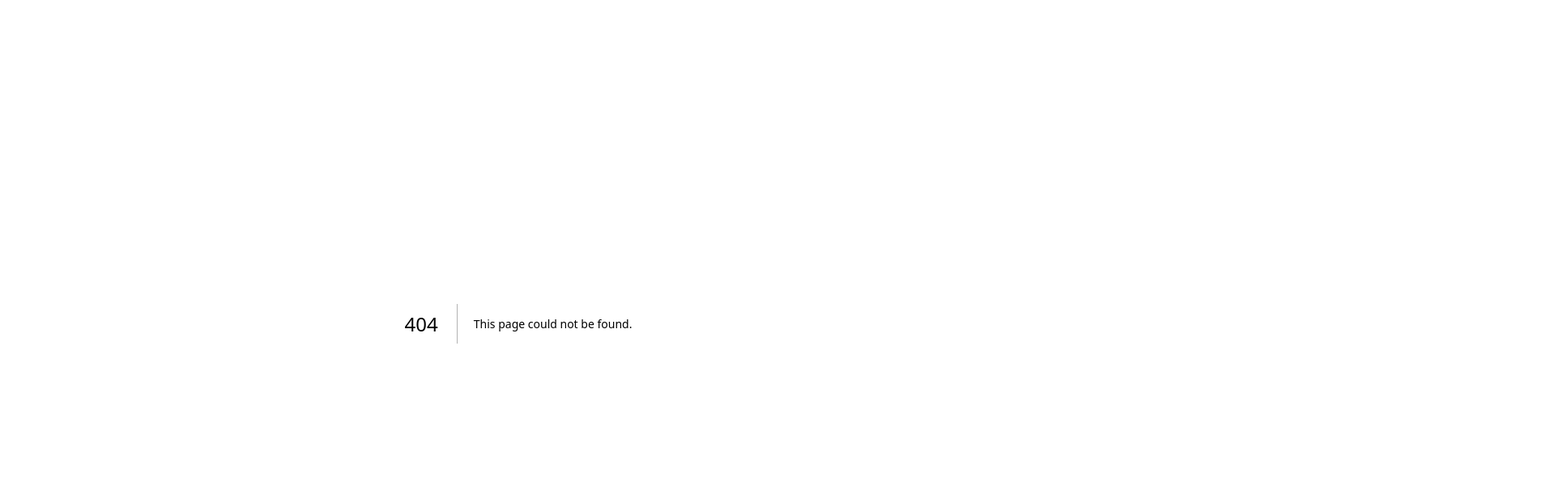
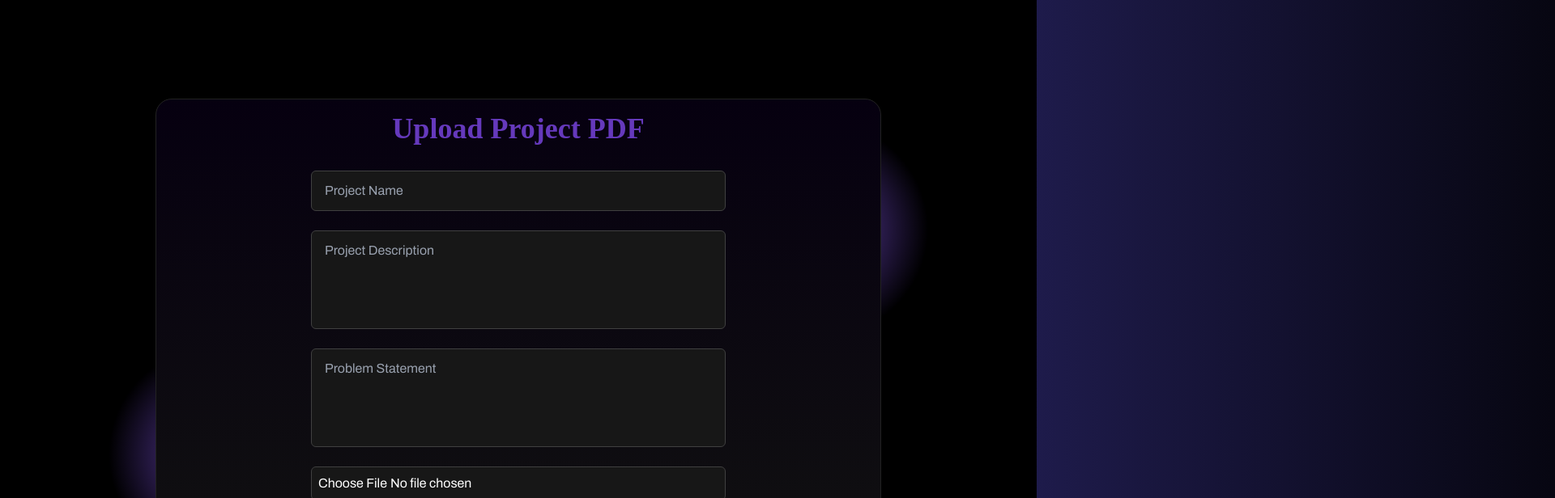
Before and after one commit to ADG-VITV/IOS-Fusion-2025, a Next.js app: page /SubmissionPage in a window 1280 px wide. Before the commit this address had no page. Shown: the top 616 px of the page at 81% size, 1920 px wide, since content can reach past the window. Built offline with nearby package versions, Linux system fonts and the light colour scheme; a web font is replaced by a local one.

Commit message:
Save current progress before switching branch

```diff
--- /dev/null
+++ b/src/app/SubmissionPage/page.tsx
@@ -0,0 +1,55 @@
+import React from 'react';
+import StarBorder from '@/components/StarBorder';
+
+export default function SubmissionPage() {
+  return (
+    <section
+      id="submission"
+      className="scroll-mt-24 md:scroll-mt-28 w-full bg-black py-16 md:py-24 lg:py-28 flex flex-col justify-center items-center"
+    >
+      <StarBorder
+        as="div"
+        color="#8b5cf6b3"
+        speed="4s"
+        thickness={10}
+        className="w-[90%] max-w-4xl p-8 rounded-2xl shadow-xl text-white"
+      >
+        <h2 className="text-4xl font-bold mb-8 text-center custom-font text-violet-500/70">
+          Upload Project PDF
+        </h2>
+        <form className="flex flex-col gap-6 w-full max-w-lg mx-auto">
+          <input
+            type="text"
+            placeholder="Project Name"
+            required
+            className="w-full px-4 py-3 rounded-md bg-neutral-900 border border-neutral-700 text-white placeholder-gray-400 focus:outline-none focus:ring-2 focus:ring-violet-500/70"
+          />
+          <textarea
+            placeholder="Project Description"
+            required
+            rows={4}
+            className="w-full px-4 py-3 rounded-md bg-neutral-900 border border-neutral-700 text-white placeholder-gray-400 focus:outline-none focus:ring-2 focus:ring-violet-500/70 resize-none"
+          />
+          <textarea
+            placeholder="Problem Statement"
+            required
+            rows={4}
+            className="w-full px-4 py-3 rounded-md bg-neutral-900 border border-neutral-700 text-white placeholder-gray-400 focus:outline-none focus:ring-2 focus:ring-violet-500/70 resize-none"
+          />
+          <input
+            type="file"
+            accept=".pdf"
+            required
+            className="block w-full text-white p-2 bg-neutral-900 border border-neutral-700 rounded-md cursor-pointer focus:outline-none focus:ring-2 focus:ring-violet-500/70"
+          />
+          <button
+            type="submit"
+            className="mt-4 bg-violet-500/70  transition rounded-md py-3 font-semibold custon-font"
+          >
+            Submit
+          </button>
+        </form>
+      </StarBorder>
+    </section>
+  );
+}
--- /dev/null
+++ b/src/components/StarBorder.css
@@ -0,0 +1,64 @@
+.star-border-container {
+  display: inline-block;
+  position: relative;
+  border-radius: 20px;
+  overflow: visible;
+}
+
+.border-gradient-bottom {
+  position: absolute;
+  width: 300%;
+  height: 60%;
+  opacity: 1;
+  bottom: -15px;
+  right: -60%;
+  border-radius: 50%;
+  animation: star-movement-bottom linear infinite alternate;
+  z-index: 0;
+}
+
+.border-gradient-top {
+  position: absolute;
+  opacity: 2;
+  width: 300%;
+  height: 60%;
+  top: -15px;
+  left: -60%;
+  border-radius: 50%;
+  animation: star-movement-top linear infinite alternate;
+  z-index: 0;
+}
+
+.inner-content {
+  position: relative;
+  background: linear-gradient(to bottom, #060010, #111);
+  border: 1px solid #222;
+  color: white;
+  font-size: 16px;
+  text-align: center;
+  padding: 16px 26px;
+  border-radius: 20px;
+  z-index: 1;
+}
+
+@keyframes star-movement-bottom {
+  0% {
+    transform: translate(0%, 0%);
+    opacity: 1;
+  }
+  100% {
+    transform: translate(-100%, 0%);
+    opacity: 0;
+  }
+}
+
+@keyframes star-movement-top {
+  0% {
+    transform: translate(0%, 0%);
+    opacity: 1;
+  }
+  100% {
+    transform: translate(100%, 0%);
+    opacity: 0;
+  }
+}
--- /dev/null
+++ b/src/components/StarBorder.tsx
@@ -0,0 +1,52 @@
+import React from 'react';
+import './StarBorder.css';
+
+type StarBorderProps<T extends React.ElementType> = React.ComponentPropsWithoutRef<T> & {
+  as?: T;
+  className?: string;
+  children?: React.ReactNode;
+  color?: string;
+  speed?: React.CSSProperties['animationDuration'];
+  thickness?: number;
+};
+
+const StarBorder = <T extends React.ElementType = 'button'>({
+  as,
+  className = '',
+  color = 'white',
+  speed = '6s',
+  thickness = 1,
+  children,
+  ...rest
+}: StarBorderProps<T>) => {
+  const Component = as || 'button';
+
+  return (
+    <Component
+      className={`star-border-container ${className}`}
+      {...(rest as any)}
+      style={{
+        padding: `${thickness}px 0`,
+        ...(rest as any).style
+      }}
+    >
+      <div
+        className="border-gradient-bottom"
+        style={{
+          background: `radial-gradient(circle, ${color}, transparent 10%)`,
+          animationDuration: speed
+        }}
+      ></div>
+      <div
+        className="border-gradient-top"
+        style={{
+          background: `radial-gradient(circle, ${color}, transparent 10%)`,
+          animationDuration: speed
+        }}
+      ></div>
+      <div className="inner-content">{children}</div>
+    </Component>
+  );
+};
+
+export default StarBorder;
```
Also changed, not shown: package.json (+4 -4 lines), 1 other file (tests, documents, lock files or other folders).
